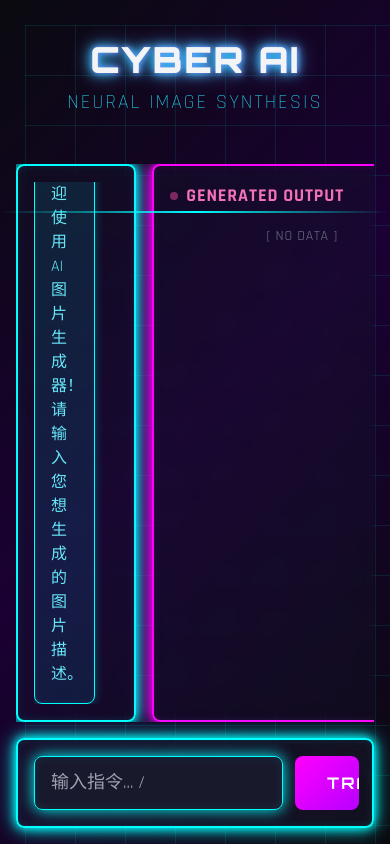
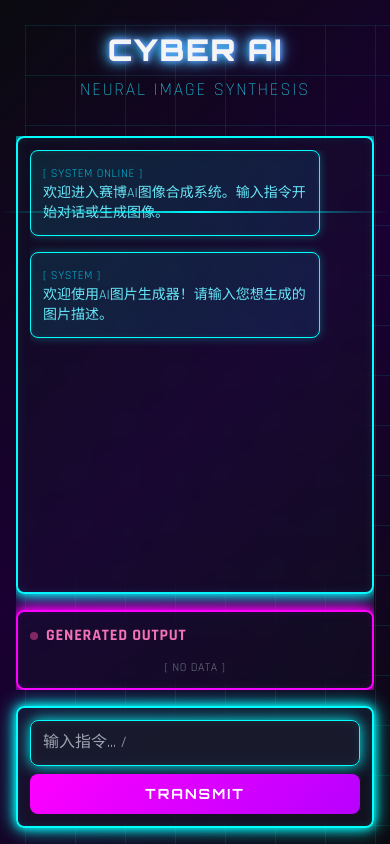
Before and after one commit to xiaoguogdk/ai-, a plain HTML site: page index.html in a window 390 px wide. Drawn offline with nearby package versions, Linux system fonts and the light colour scheme.

Commit message:
修复手机端响应式布局问题 - 优化移动端显示效果

```diff
--- a/app.js
+++ b/app.js
@@ -1,4 +1,4 @@
-// AI对话生成图片应用
+ // AI对话生成图片应用
 class ChatApp {
     constructor() {
         this.chatArea = document.getElementById('chatArea');
@@ -391,25 +391,25 @@ class ChatApp {
         const messageDiv = document.createElement('div');
 
         if (type === 'user') {
-            messageDiv.className = 'message-user rounded-lg p-4 max-w-[80%] ml-auto animate-fade-in';
+            messageDiv.className = 'message-user rounded-lg p-3 md:p-4 max-w-[90%] sm:max-w-[80%] ml-auto animate-fade-in';
             messageDiv.innerHTML = `
-                <p class="text-pink-300">
+                <p class="text-pink-300 text-sm md:text-base">
                     <span class="text-xs uppercase tracking-wider text-pink-500">[ USER ]</span><br>
                     ${this.escapeHtml(content)}
                 </p>
             `;
         } else if (type === 'ai') {
-            messageDiv.className = 'message-ai rounded-lg p-4 max-w-[80%] animate-fade-in';
+            messageDiv.className = 'message-ai rounded-lg p-3 md:p-4 max-w-[90%] sm:max-w-[80%] animate-fade-in';
             messageDiv.innerHTML = `
-                <p class="text-cyan-300">
+                <p class="text-cyan-300 text-sm md:text-base">
                     <span class="text-xs uppercase tracking-wider text-cyan-500">[ SYSTEM ]</span><br>
                     ${this.escapeHtml(content)}
                 </p>
             `;
         } else if (type === 'error') {
-            messageDiv.className = 'message-ai rounded-lg p-4 max-w-[80%] animate-fade-in border-red-500';
+            messageDiv.className = 'message-ai rounded-lg p-3 md:p-4 max-w-[90%] sm:max-w-[80%] animate-fade-in border-red-500';
             messageDiv.innerHTML = `
-                <p class="text-red-400">
+                <p class="text-red-400 text-sm md:text-base">
                     <span class="text-xs uppercase tracking-wider text-red-500">[ ERROR ]</span><br>
                     ${this.escapeHtml(content)}
                 </p>
@@ -423,11 +423,11 @@ class ChatApp {
     showLoading() {
         const loadingDiv = document.createElement('div');
         loadingDiv.id = 'loading-' + Date.now();
-        loadingDiv.className = 'message-ai rounded-lg p-4 max-w-[80%] animate-fade-in';
+        loadingDiv.className = 'message-ai rounded-lg p-3 md:p-4 max-w-[90%] sm:max-w-[80%] animate-fade-in';
         loadingDiv.innerHTML = `
-            <div class="flex items-center gap-3">
+            <div class="flex items-center gap-2 md:gap-3">
                 <div class="cyber-loader"></div>
-                <span class="text-cyan-400 uppercase tracking-wider animate-pulse">Processing...</span>
+                <span class="text-cyan-400 text-sm md:text-base uppercase tracking-wider animate-pulse">Processing...</span>
             </div>
         `;
         this.chatArea.appendChild(loadingDiv);
--- a/index.html
+++ b/index.html
@@ -268,23 +268,23 @@
     <!-- 主容器 -->
     <div class="relative z-10 flex flex-col h-screen max-w-6xl mx-auto p-4">
         <!-- 标题 -->
-        <header class="text-center py-6 mb-6">
-            <h1 class="text-4xl md:text-6xl font-black neon-text glitch tracking-wider">
+        <header class="text-center py-4 md:py-6 mb-4 md:mb-6">
+            <h1 class="text-3xl sm:text-4xl md:text-6xl font-black neon-text glitch tracking-wider">
                 CYBER AI
             </h1>
-            <p class="text-xl md:text-2xl mt-2 text-cyan-400 font-light tracking-widest uppercase">
+            <p class="text-lg sm:text-xl md:text-2xl mt-2 text-cyan-400 font-light tracking-widest uppercase">
                 Neural Image Synthesis
             </p>
         </header>
 
         <!-- 主内容区 -->
-        <main class="flex-1 flex gap-4 overflow-hidden">
+        <main class="flex-1 flex flex-col lg:flex-row gap-4 overflow-hidden">
             <!-- 对话区域 -->
-            <div class="flex-1 flex flex-col neon-border rounded-lg p-4" style="background: rgba(26, 26, 46, 0.3); backdrop-filter: blur(10px);">
+            <div class="flex-1 flex flex-col neon-border rounded-lg p-3 md:p-4 min-h-[300px] lg:min-h-0" style="background: rgba(26, 26, 46, 0.3); backdrop-filter: blur(10px);">
                 <div id="chatArea" class="flex-1 overflow-y-auto space-y-4 pr-2">
                     <!-- 欢迎消息 -->
-                    <div class="message-ai rounded-lg p-4 max-w-[80%]">
-                        <p class="text-cyan-300">
+                    <div class="message-ai rounded-lg p-3 md:p-4 max-w-[90%] sm:max-w-[80%]">
+                        <p class="text-cyan-300 text-sm md:text-base">
                             <span class="text-xs uppercase tracking-wider text-cyan-500">[ SYSTEM ONLINE ]</span><br>
                             欢迎进入赛博AI图像合成系统。输入指令开始对话或生成图像。
                         </p>
@@ -293,13 +293,13 @@
             </div>
 
             <!-- 图片展示区域 -->
-            <div class="w-1/3 min-w-[300px] neon-border-pink rounded-lg p-4" style="background: rgba(26, 26, 46, 0.3); backdrop-filter: blur(10px);">
-                <h2 class="text-lg font-bold mb-4 text-pink-400 uppercase tracking-wider flex items-center">
+            <div class="w-full lg:w-1/3 lg:min-w-[300px] max-h-[40vh] lg:max-h-none neon-border-pink rounded-lg p-3 md:p-4" style="background: rgba(26, 26, 46, 0.3); backdrop-filter: blur(10px);">
+                <h2 class="text-base md:text-lg font-bold mb-3 md:mb-4 text-pink-400 uppercase tracking-wider flex items-center">
                     <span class="inline-block w-2 h-2 bg-pink-500 rounded-full mr-2 animate-pulse"></span>
                     Generated Output
                 </h2>
-                <div id="imageArea" class="space-y-4 overflow-y-auto h-full">
-                    <div class="text-center text-gray-500 text-sm uppercase tracking-wider">
+                <div id="imageArea" class="space-y-4 overflow-y-auto h-[calc(100%-2rem)]">
+                    <div class="text-center text-gray-500 text-xs md:text-sm uppercase tracking-wider">
                         [ No Data ]
                     </div>
                 </div>
@@ -307,18 +307,18 @@
         </main>
 
         <!-- 输入区域 -->
-        <div class="mt-4 p-4 neon-border rounded-lg" style="background: rgba(26, 26, 46, 0.5); backdrop-filter: blur(10px);">
-            <div class="flex gap-3">
+        <div class="mt-4 p-3 md:p-4 neon-border rounded-lg" style="background: rgba(26, 26, 46, 0.5); backdrop-filter: blur(10px);">
+            <div class="flex flex-col sm:flex-row gap-2 sm:gap-3">
                 <input
                     type="text"
                     id="userInput"
                     placeholder="输入指令... /"
-                    class="flex-1 px-4 py-3 rounded-lg cyber-input text-lg"
+                    class="flex-1 px-3 md:px-4 py-2.5 md:py-3 rounded-lg cyber-input text-base md:text-lg"
                     aria-label="输入消息"
                 >
                 <button
                     id="sendBtn"
-                    class="px-8 py-3 rounded-lg cyber-btn"
+                    class="px-6 md:px-8 py-2.5 md:py-3 rounded-lg cyber-btn text-sm md:text-base"
                     aria-label="发送消息"
                 >
                     TRANSMIT
```
Also changed, not shown: 2 other files.
